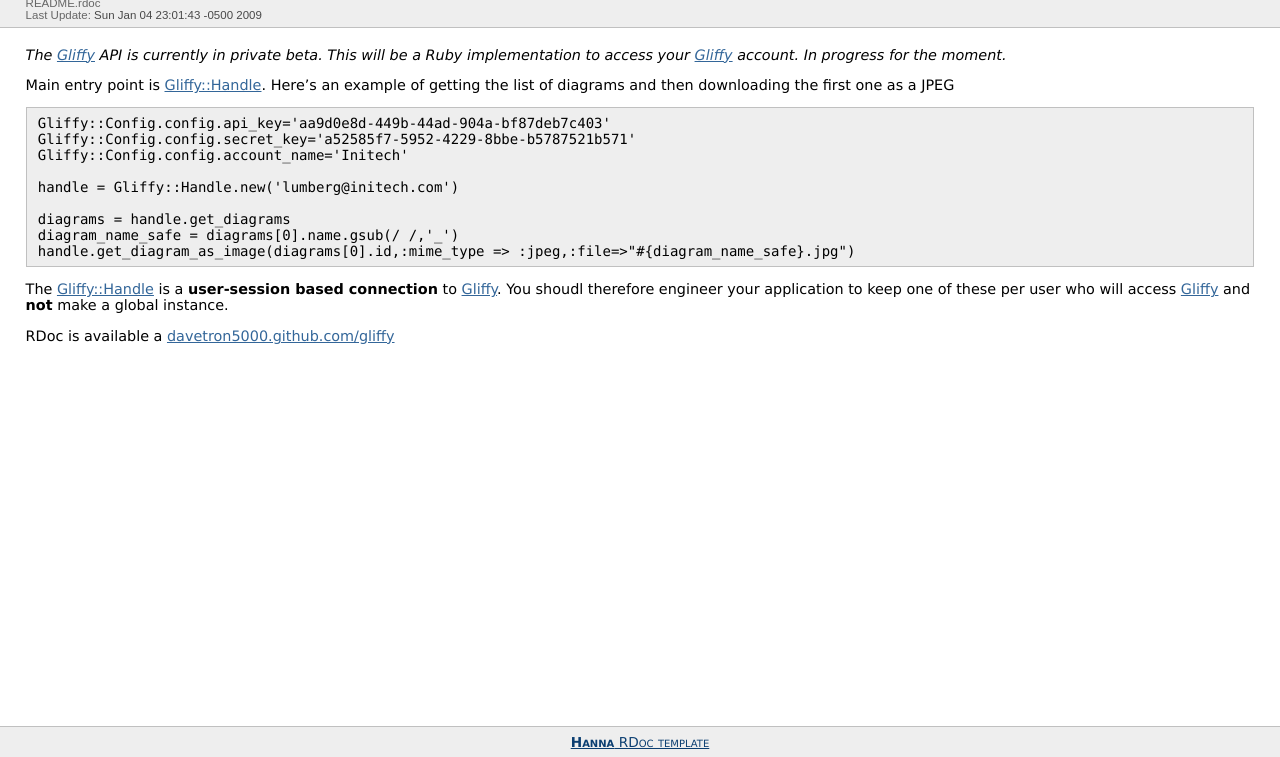
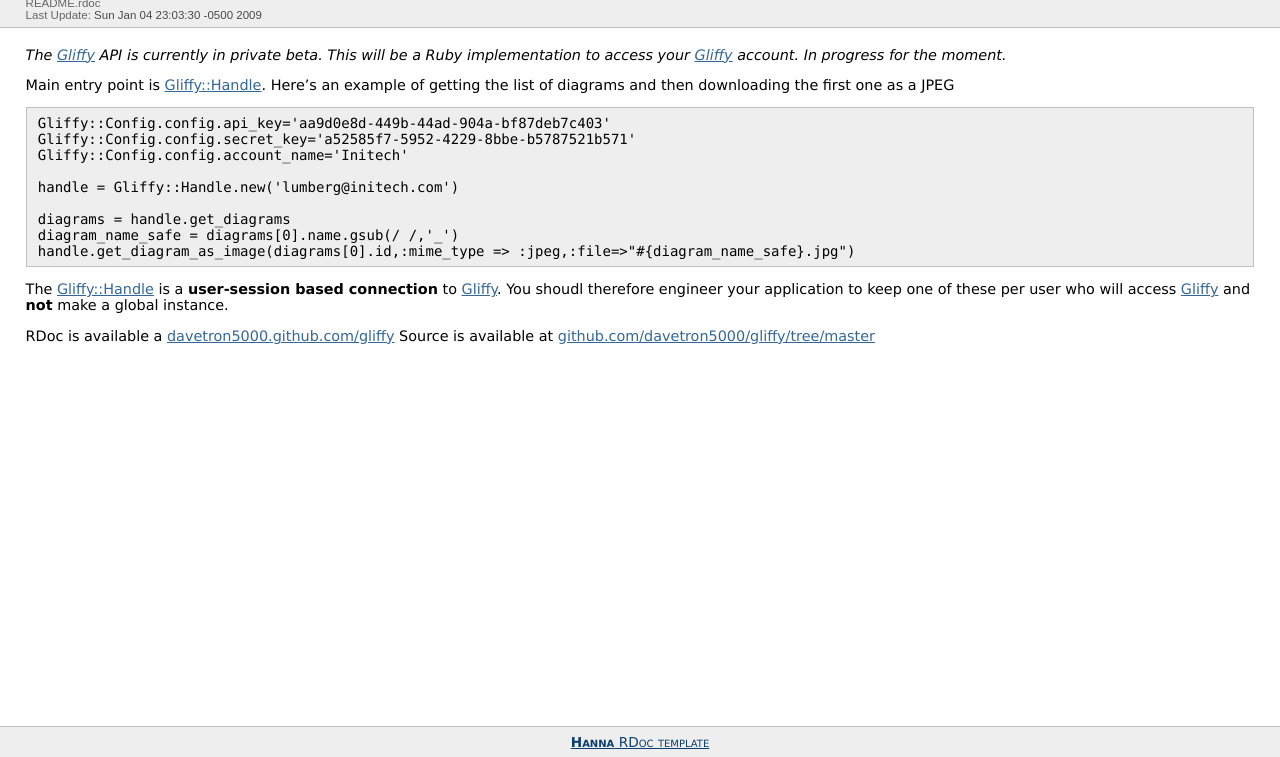
Before and after one commit to davetron5000/gliffy, a plain HTML site: page files/README_rdoc.html in a window 1280 px wide. Shown: the part 43-800 px from the top of the page. Drawn offline with Linux system fonts and the light colour scheme.

Commit message:
Updated files.

```diff
--- a/files/README_rdoc.html
+++ b/files/README_rdoc.html
@@ -31,7 +31,7 @@
         </div>
         <div class='last-update'>
           Last Update:
-          <span class='datetime'>Sun Jan 04 23:01:43 -0500 2009</span>
+          <span class='datetime'>Sun Jan 04 23:03:30 -0500 2009</span>
         </div>
       </div>
       <div id='content'>
@@ -61,6 +61,8 @@
             <p>
             RDoc is available a <a
             href="http://davetron5000.github.com/gliffy">davetron5000.github.com/gliffy</a>
+            Source is available at <a
+            href="http://github.com/davetron5000/gliffy/tree/master">github.com/davetron5000/gliffy/tree/master</a>
             </p>
           </div>
           <div id='section'>
```
Also changed, not shown: 1 other file.
